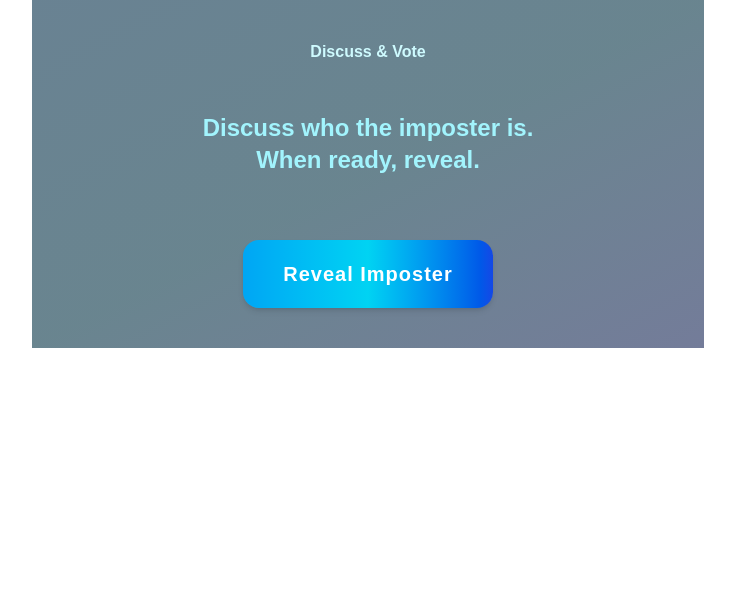
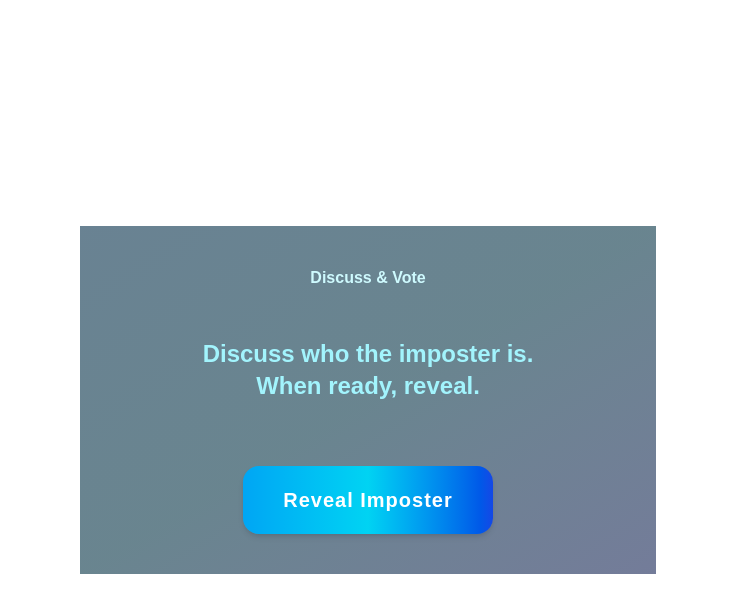
Before and after one commit to Stack-Sage/ImposterGame, a Next.js app: page /discuss in a window 1280 px wide. Shown: the top 612 px of the page, without its empty margins (272-1007 px from the left). Built offline with nearby package versions, Linux system fonts and the light colour scheme.

Commit message:
updating ui more

```diff
--- a/app/discuss/page.jsx
+++ b/app/discuss/page.jsx
@@ -6,14 +6,16 @@ import { motion } from "framer-motion";
 export default function DiscussPage() {
   const router = useRouter();
   return (
+    <div className="flex justify-center w-full min-h-screen items-center">
       <motion.div
         initial={{ opacity: 0, y: 40 }}
         animate={{ opacity: 1, y: 0 }}
-      className="glass p-10 flex flex-col gap-10 items-center justify-center max-w-2xl mx-auto bg-gradient-to-br from-sky-950/60 via-cyan-950/60 to-blue-950/60"
+        className="glass p-10 flex flex-col gap-10 items-center justify-center w-full max-w-xl mx-auto bg-gradient-to-br from-sky-950/60 via-cyan-950/60 to-blue-950/60"
       >
         <h2 className="h2 font-bold text-cyan-100 text-center mb-2">Discuss & Vote</h2>
         <p className="text-2xl text-cyan-200 text-center mb-6 font-bold">Discuss who the imposter is.<br />When ready, reveal.</p>
         <NeonButton onClick={() => router.push("/reveal")}>Reveal Imposter</NeonButton>
       </motion.div>
+    </div>
   );
 }
--- a/app/play/page..jsx
+++ b/app/play/page..jsx
@@ -86,10 +86,11 @@ export default function PlayPage() {
   const player = list[index];
 
   return (
+    <div className="flex justify-center w-full min-h-screen items-center">
       <motion.div
         initial={{ opacity: 0, y: 40 }}
         animate={{ opacity: 1, y: 0 }}
-      className="glass p-10 flex flex-col gap-10 items-center justify-center max-w-2xl mx-auto bg-gradient-to-br from-sky-950/60 via-cyan-950/60 to-blue-950/60"
+        className="glass p-10 flex flex-col gap-10 items-center justify-center w-full max-w-xl mx-auto bg-gradient-to-br from-sky-950/60 via-cyan-950/60 to-blue-950/60"
       >
         <h2 className="h2 font-bold text-cyan-100 text-center mb-2">Pass & Play</h2>
         <div className="w-full max-w-xl flex flex-col items-center">
@@ -115,5 +116,6 @@ export default function PlayPage() {
           </div>
         </div>
       </motion.div>
+    </div>
   );
 }
--- a/app/reveal/page.jsx
+++ b/app/reveal/page.jsx
@@ -18,10 +18,11 @@ export default function RevealPage() {
   if (!imp) return <div className="glass p-8 text-center text-lg">No round data</div>;
 
   return (
+    <div className="flex justify-center w-full min-h-screen items-center">
       <motion.div
         initial={{ opacity: 0, y: 40 }}
         animate={{ opacity: 1, y: 0 }}
-      className="glass p-10 flex flex-col gap-10 items-center justify-center max-w-2xl mx-auto bg-gradient-to-br from-sky-950/60 via-cyan-950/60 to-blue-950/60"
+        className="glass p-10 flex flex-col gap-10 items-center justify-center w-full max-w-xl mx-auto bg-gradient-to-br from-sky-950/60 via-cyan-950/60 to-blue-950/60"
       >
         <motion.div initial={{ scale: 0.9, opacity: 0 }} animate={{ scale:1, opacity:1 }} className="text-center">
           <h2 className="h2 font-extrabold text-cyan-100 mb-6">Imposter Revealed</h2>
@@ -36,5 +37,6 @@ export default function RevealPage() {
           <NeonButton onClick={() => { window.location.href = "/setup"; }}>Play Again</NeonButton>
         </div>
       </motion.div>
+    </div>
   );
 }
--- a/app/setup/page.jsx
+++ b/app/setup/page.jsx
@@ -44,10 +44,11 @@ export default function SetupPage() {
   }
 
   return (
+    <div className="flex justify-center w-full min-h-screen items-center">
       <motion.div
         initial={{ opacity: 0, y: 40 }}
         animate={{ opacity: 1, y: 0 }}
-      className="glass p-8 flex flex-col gap-8 items-center justify-center max-w-xl mx-auto"
+        className="glass p-8 flex flex-col gap-8 items-center justify-center w-full max-w-lg mx-auto"
       >
         <h2 className="h2 font-bold neon-text text-center mb-2">Add Players</h2>
         <div className="flex gap-6 w-full justify-center">
@@ -65,5 +66,6 @@ export default function SetupPage() {
           <NeonButton onClick={startRound}>Start Round</NeonButton>
         </div>
       </motion.div>
+    </div>
   );
 }
```
Lines whose indentation alone changed are shown as unchanged.
